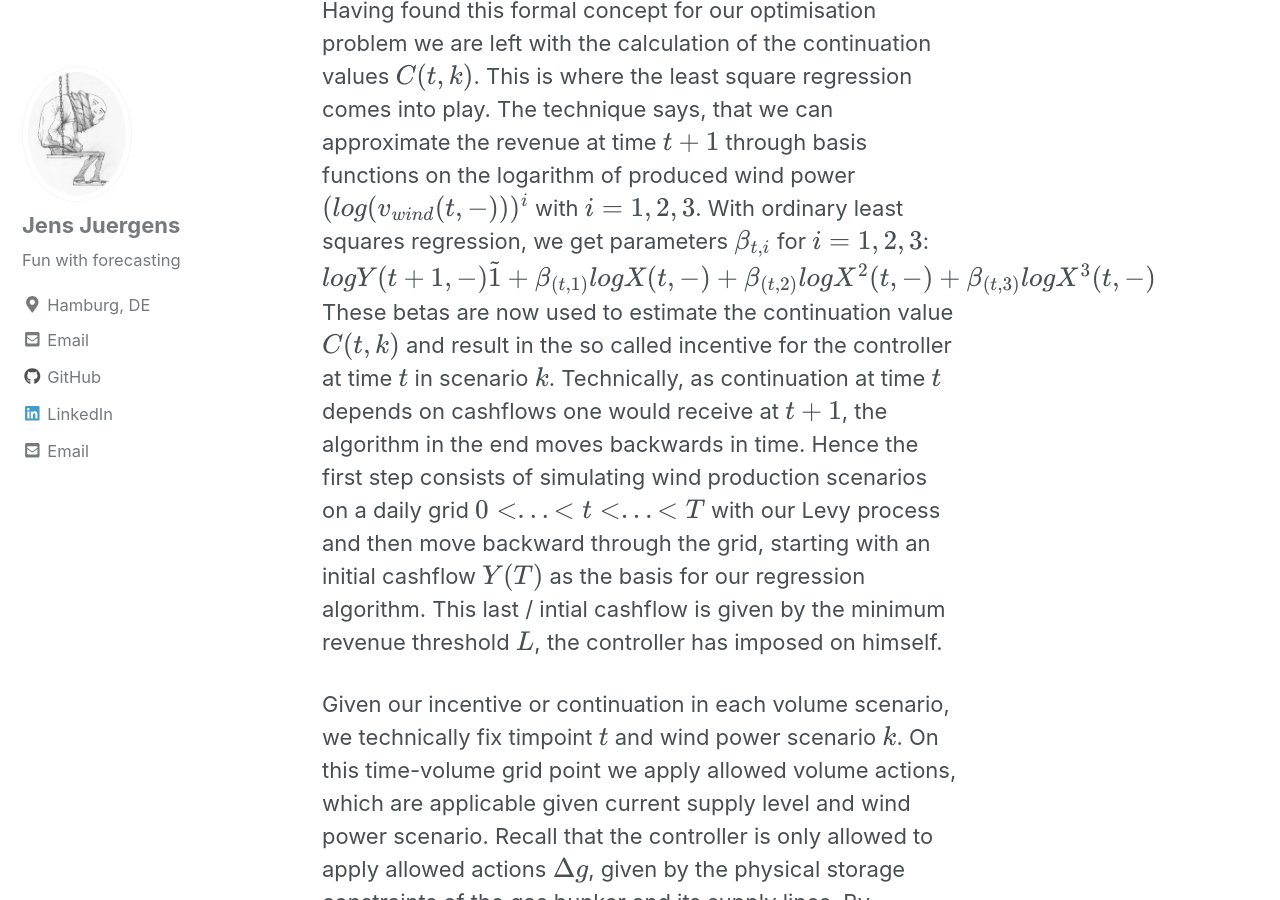
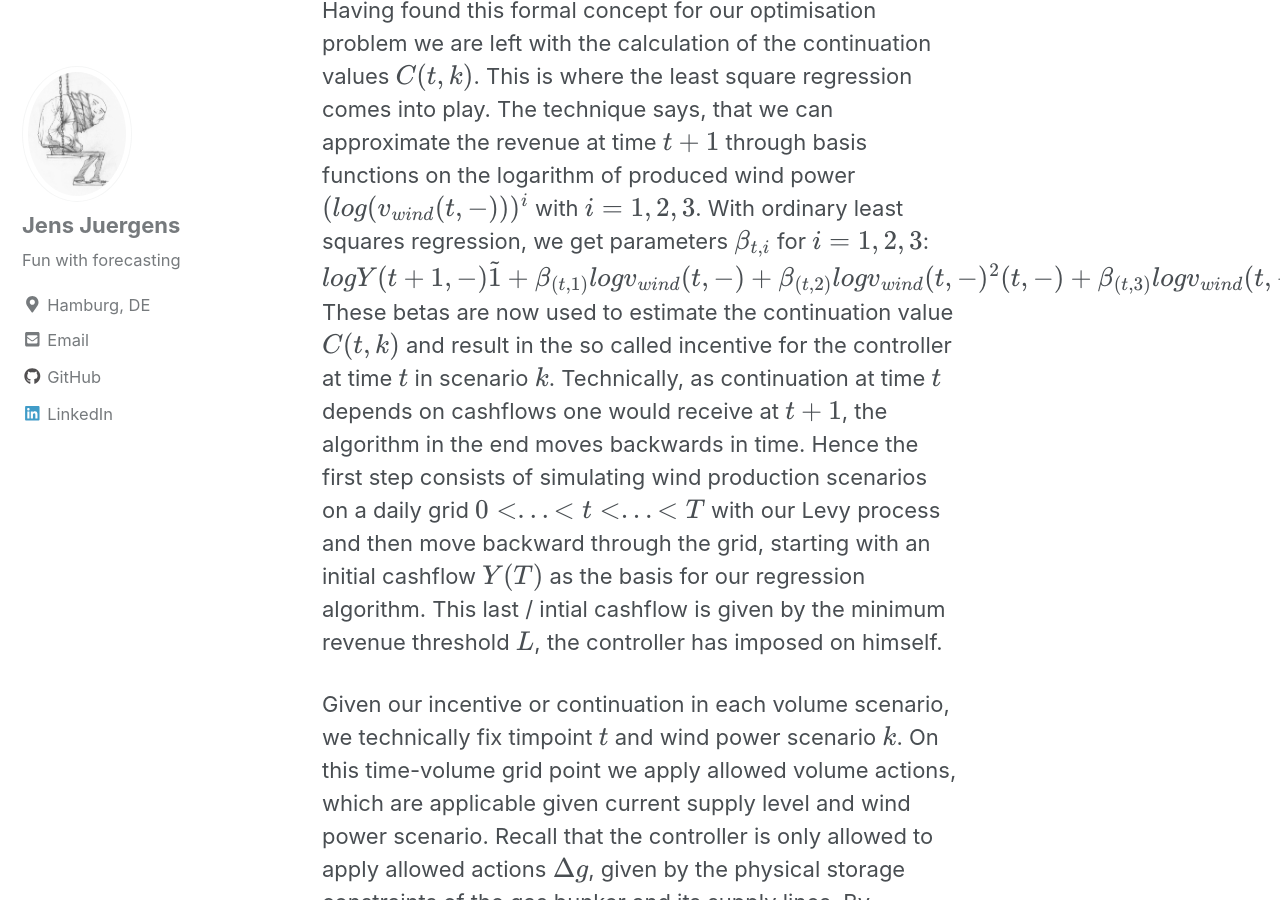
Before and after one commit to JensJuergens/werkbank, a Jekyll site: the page built from _posts/2019-04-03-second.md, in a window 1280 px wide and 900 px high, scrolled down 14999 px. Built offline with Jekyll 4.4.1, drawn with Linux system fonts in a browser that asks for light colours; cached includes are drawn as plain includes; formulas are drawn with MathJax 3; comment, search, counter and statistics services are not loaded.

Commit message:
anotherr update

```diff
--- a/_config.yml
+++ b/_config.yml
@@ -110,7 +110,6 @@
   avatar           : "/images/test.jpg" # path of avatar image, e.g. "/assets/images/bio-photo.jpg"
   bio              : "Fun with forecasting"
   location         : "Hamburg, DE"
-  email            : "jensjuergi@googlemail.com"
   links:
     - label: "Email"
       icon: "fas fa-fw fa-envelope-square"
--- a/_posts/2019-04-03-second.md
+++ b/_posts/2019-04-03-second.md
@@ -96,7 +96,7 @@
 
 Having found this formal concept for our optimisation problem we are left with the calculation of the continuation values $$C(t,k)$$. This is where the least square regression comes into play. The technique says, that we can approximate the revenue at time $$t+1$$ through basis functions on the logarithm of produced wind power $$(log(v_{wind}(t,-)))^i$$ with $$i=1,2,3$$. With ordinary least squares regression, we get parameters $$\beta_{t,i}$$ for $$i=1,2,3$$:
 $$
-logY(t+1,-) \tilde 1+\beta_{(t,1)}logX(t,-)+\beta_{(t,2)}logX^2(t,-)+\beta_{(t,3)}logX^3(t,-)
+logY(t+1,-) \tilde 1+\beta_{(t,1)}logv_{wind}(t,-)+\beta_{(t,2)}logv_{wind}(t,-)^2(t,-)+\beta_{(t,3)}logv_{wind}(t,-)^3(t,-)
 $$
 These betas are now used to estimate the continuation value $$C(t,k)$$ and result in the so called incentive for the controller at time $$t$$ in scenario $$k$$. Technically, as continuation at time $$t$$ depends on cashflows one would receive at $$t+1$$, the algorithm in the end moves backwards in time. Hence the first step consists of simulating wind production scenarios on a daily grid $$0<...<t<...<T$$ with our Levy process and then move backward through the grid, starting with an initial cashflow $$Y(T)$$ as the basis for our regression algorithm. This last / intial cashflow is given by the minimum revenue threshold $$L$$, the controller has imposed on himself.
 
```
